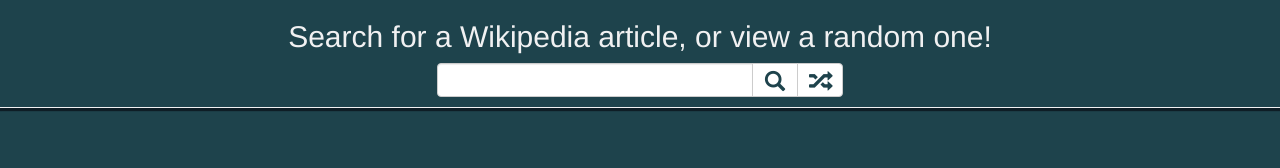
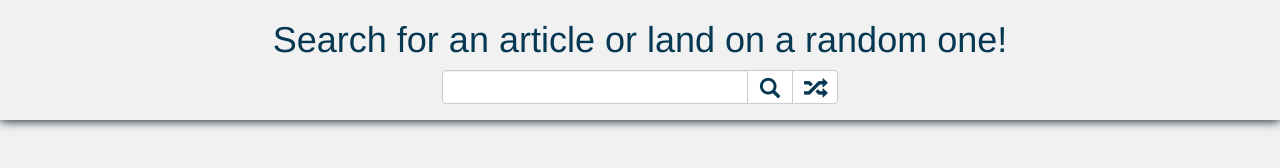
Before and after one commit to Mellemel/wikipedia-viewer, a website: page src/index.jade in a window 1280 px wide. Drawn offline with nearby package versions, Linux system fonts and the light colour scheme; files that its build step writes are made by us from their sources.

Commit message:
tweaked layout

```diff
--- a/src/index.jade
+++ b/src/index.jade
@@ -19,13 +19,15 @@
   body
     .container-fluid
       .row.text-center#main
-        h2 Search for a Wikipedia article, or view a random one!
-        .row
-          .col-xs-8.col-xs-offset-2.col-sm-6.col-sm-offset-3.col-md-4.col-md-offset-4
-            .input-group
-              input.form-control(type="text")
-              .input-group-btn
-                button.btn.btn-default(type="button")
-                  span.glyphicon.glyphicon-search
-                button.btn.btn-default(type="button")
-                  span.glyphicon.glyphicon-random
+        .col-xs-12
+          h1 Search for an article or land on a random one!
+          .row
+            .col-xs-10.col-xs-offset-1.col-sm-6.col-sm-offset-3.col-md-4.col-md-offset-4
+              .input-group
+                input.form-control(type="text")#searchInput
+                .input-group-btn
+                  button.btn.btn-default(type="button")#searchButton
+                    span.glyphicon.glyphicon-search
+                  button.btn.btn-default(type="button")#random
+                    span.glyphicon.glyphicon-random
+      .row#searchResults
--- a/src/sass/custom.scss
+++ b/src/sass/custom.scss
@@ -1,27 +1,26 @@
-$color2: #1e434c;
 $color1: #f1f1f2;
+$color2: #1995ad;
+$color3: #063852;
 
 * {
   box-sizing: border-box;
 }
 
 body {
-  background-color: $color2;
-  color: $color1;
+  background-color: $color1;
+  color: $color3;
 }
 
 #main {
-  padding-bottom: 10px;
+  padding-bottom: 15px;
   border-bottom: 1px solid $color1;
-  box-shadow: 0px 2px 1px 1px #0E1D25;
+  box-shadow: 0px 1px 10px #0E1D25;
 }
 
-
 .glyphicon {
-  color: $color2;
+  color: $color3;
   font-size: 1.45em;
 }
-
 
 .glyphicon-random {
   left: -1px;
```
Also changed, not shown: public/css/custom.css, public/index.html.
